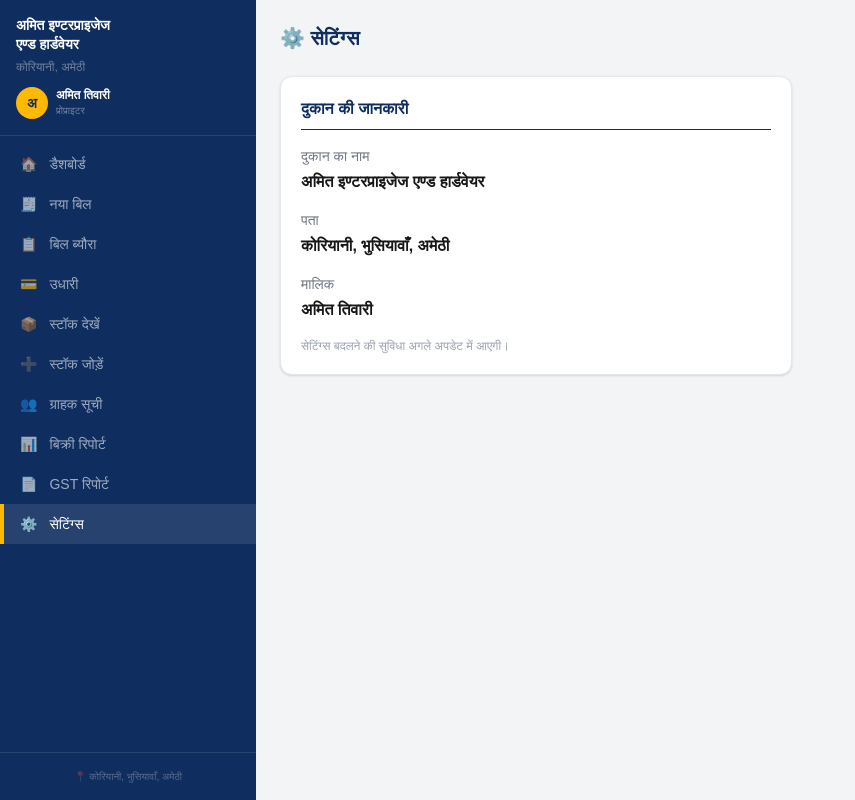
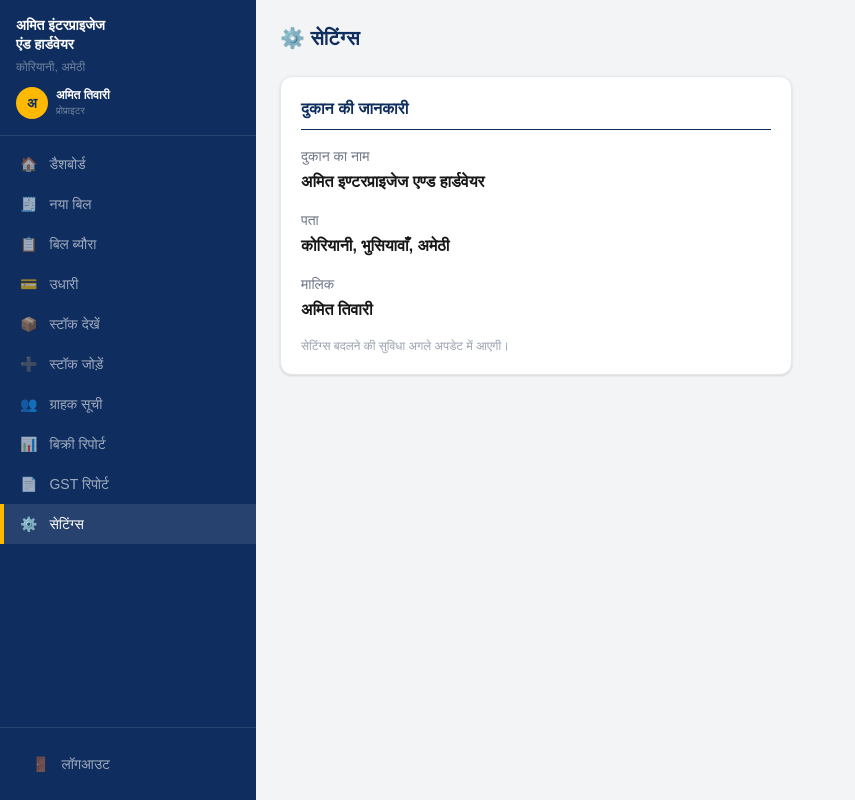
Before and after one commit to kp1153/amit-hardware, a Next.js app: page /dashboard/settings in a window 1280 px wide. Shown: the whole page, without its empty margins (0-855 px from the left). Built offline with nearby package versions, Linux system fonts and the light colour scheme.

Commit message:
force deploy

```diff
--- /dev/null
+++ b/app/api/logout/route.js
@@ -0,0 +1,11 @@
+import { NextResponse } from "next/server"
+
+export async function POST() {
+  const response = NextResponse.json({ success: true })
+  response.cookies.set("auth", "", {
+    httpOnly: true,
+    maxAge: 0,
+    path: "/",
+  })
+  return response
+}
--- a/app/login/page.js
+++ b/app/login/page.js
@@ -1,10 +1,13 @@
 "use client"
 import { useState } from "react"
 import { useRouter } from "next/navigation"
+
 export default function LoginPage() {
   const [pass, setPass] = useState("")
+  const [show, setShow] = useState(false)
   const [error, setError] = useState("")
   const router = useRouter()
+
   async function handleLogin(e) {
     e.preventDefault()
     const res = await fetch("/api/login", {
@@ -15,6 +18,7 @@ export default function LoginPage() {
     if (res.ok) router.push("/dashboard")
     else setError("गलत पासवर्ड")
   }
+
   return (
     <div className="min-h-screen bg-[#0f2d5e] flex items-center justify-center">
       <form onSubmit={handleLogin} className="bg-white rounded-xl p-8 w-80 space-y-4 shadow-xl">
@@ -23,9 +27,22 @@ export default function LoginPage() {
           <div className="text-gray-400 text-sm mt-1">लॉगिन करें</div>
         </div>
         {error && <p className="text-red-500 text-sm text-center">{error}</p>}
-        <input type="password" placeholder="पासवर्ड डालें"
-          className="w-full border border-gray-200 rounded-lg px-4 py-2.5 text-sm outline-none focus:border-[#0f2d5e]"
-          value={pass} onChange={e => setPass(e.target.value)} />
+        <div className="relative">
+          <input
+            type={show ? "text" : "password"}
+            placeholder="पासवर्ड डालें"
+            className="w-full border border-gray-200 rounded-lg px-4 py-2.5 text-sm outline-none focus:border-[#0f2d5e] pr-10"
+            value={pass}
+            onChange={e => setPass(e.target.value)}
+          />
+          <button
+            type="button"
+            onClick={() => setShow(!show)}
+            className="absolute right-3 top-1/2 -translate-y-1/2 text-gray-400 hover:text-gray-600 text-lg"
+          >
+            {show ? "🙈" : "👁️"}
+          </button>
+        </div>
         <button type="submit"
           className="w-full bg-[#0f2d5e] text-white py-2.5 rounded-lg font-semibold hover:bg-[#1a3f7a]">
           लॉगिन
--- a/components/Sidebar.js
+++ b/components/Sidebar.js
@@ -1,7 +1,7 @@
 "use client"
 
 import Link from "next/link"
-import { usePathname } from "next/navigation"
+import { usePathname, useRouter } from "next/navigation"
 
 const menu = [
   { naam: "डैशबोर्ड", path: "/dashboard", icon: "🏠" },
@@ -18,12 +18,18 @@ const menu = [
 
 export default function Sidebar() {
   const pathname = usePathname()
+  const router = useRouter()
+
+  async function handleLogout() {
+    await fetch("/api/logout", { method: "POST" })
+    router.push("/login")
+  }
 
   return (
     <aside className="w-64 min-h-screen bg-[#0f2d5e] flex flex-col fixed top-0 left-0">
       <div className="p-4 border-b border-white/10">
         <div className="text-white font-bold text-sm leading-snug">
-          अमित इण्टरप्राइजेज<br />एण्ड हार्डवेयर
+          अमित इंटरप्राइजेज<br />एंड हार्डवेयर
         </div>
         <div className="text-white/40 text-xs mt-1">कोरियानी, अमेठी</div>
         <div className="mt-3 flex items-center gap-2">
@@ -52,8 +58,14 @@ export default function Sidebar() {
         ))}
       </nav>
 
-      <div className="p-4 border-t border-white/10 text-white/30 text-[10px] text-center">
-        📍 कोरियानी, भुसियावाँ, अमेठी
+      <div className="p-4 border-t border-white/10">
+        <button
+          onClick={handleLogout}
+          className="w-full flex items-center gap-3 px-4 py-2.5 text-sm font-medium text-white/60 hover:text-white hover:bg-white/5 rounded transition-all"
+        >
+          <span>🚪</span>
+          <span>लॉगआउट</span>
+        </button>
       </div>
     </aside>
   )
```
